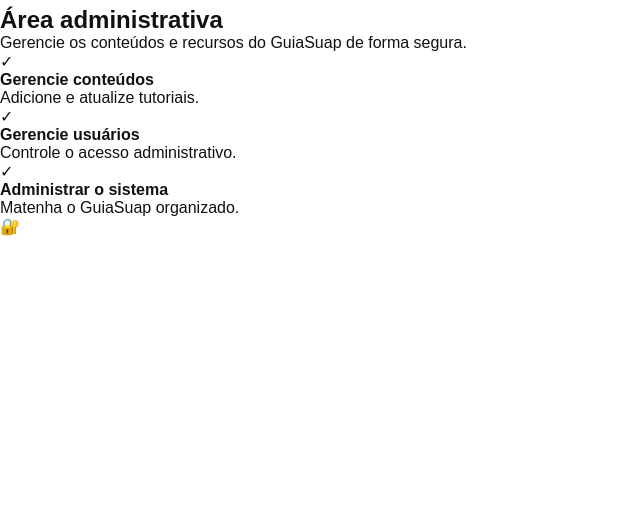
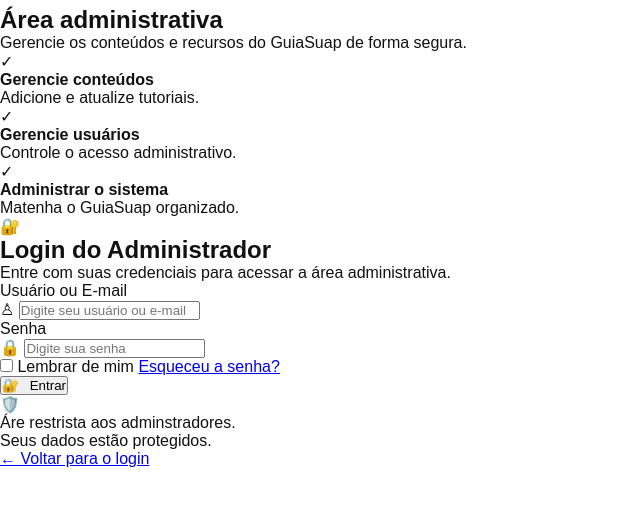
Before and after one commit to EmanuellyLimaa/GuiaSuap, a Django app: template templates/login_administrador.html in a window 1280 px wide. Shown: the part 273-779 px from the top of the page, without its empty margins (0-640 px from the left). Run offline with Django 5.2, Linux system fonts and the light colour scheme; the template is opened without the code that fills it, so the values that code supplies are empty.

Commit message:
login terminado

```diff
--- a/templates/login_administrador.html
+++ b/templates/login_administrador.html
@@ -70,9 +70,88 @@
                 <div class="admin-icon">
                     🔐
                 </div>
+
+                <h1> Login do Administrador </h1>
+
+                <p class="admin-subtilite"> Entre com suas credenciais para
+                    acessar a área administrativa.
+                </p>
+
+                <form method="POST">
+                    {% csrf_token %}
+
+                <!-- usuário-->
+                 <div class="admin-form-group">
+
+                    <label for="username"> Usuário ou E-mail</label>
+
+                    <div class="admin-input-container">
+                        <span class="admin-input-icon">
+                            ♙
+                        </span>
+
+                        <input type="text" id="username" name="username"
+                        placeholder="Digite seu usuário ou e-mail" required>
+                    </div>
+                 </div>
+
+                 <!--senha-->
+                 <div class="admin-form-group">
+                    <label for="password"> Senha </label>
+
+                    <div class="admin-input-container">
+                        <span class="admin-input-icon">
+                            🔒
+                        </span>
+
+                        <input type="password"
+                        id="password"
+                        name="password"
+                        placeholder="Digite sua senha"
+                        required>
+                    </div>
+                 </div>
+
+                <!-- LEMBRAR -->
+                    <div class="admin-options">
+
+                        <label>
+                            <input
+                                type="checkbox"
+                                name="lembrar"
+                            >
+                            <span> Lembrar de mim</span>
+                        </label>
+                        <a href="#"> Esqueceu a senha? </a>
+                    </div>
+
+                <!-- BOTÃO -->
+                    <button
+                        type="submit"
+                        class="admin-login-button"
+                    >
+                        🔐 &nbsp; Entrar
+                    </button>
+                </form>
+
+                    <div class="admin-security">
+
+                        <span>🛡️</span>
+                        <p> Áre restrista aos adminstradores.
+                        <br>
+                        Seus dados estão protegidos.
+                        </p>
+                    </div>
+
+
+                    <p class="back-login">
+                        <a href="{% url 'login' %}">
+                        ← Voltar para o login
+                        </a>
+                    </p>
             </div>
         </section>
-
+    </div>
 
 </body>
 </html>
```
